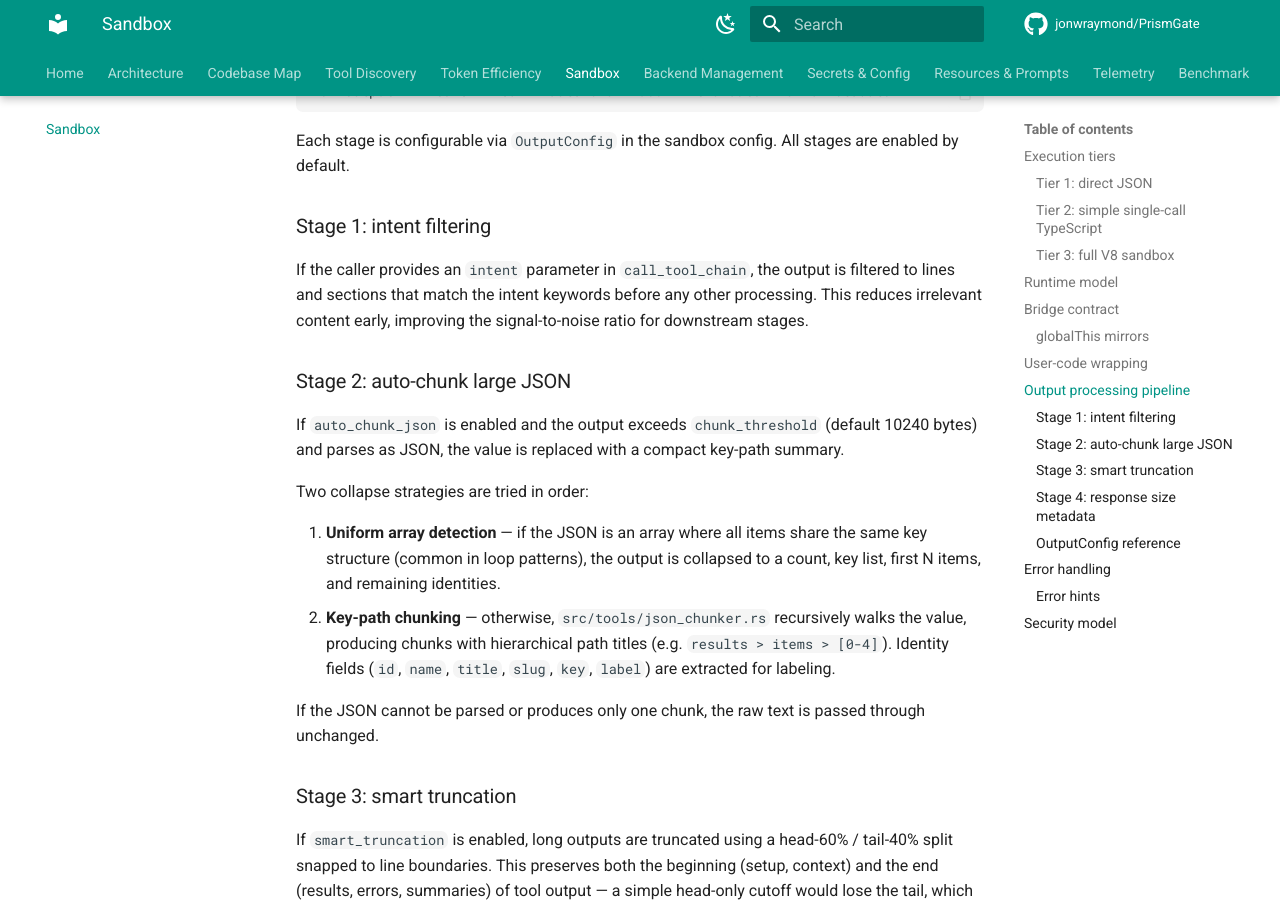
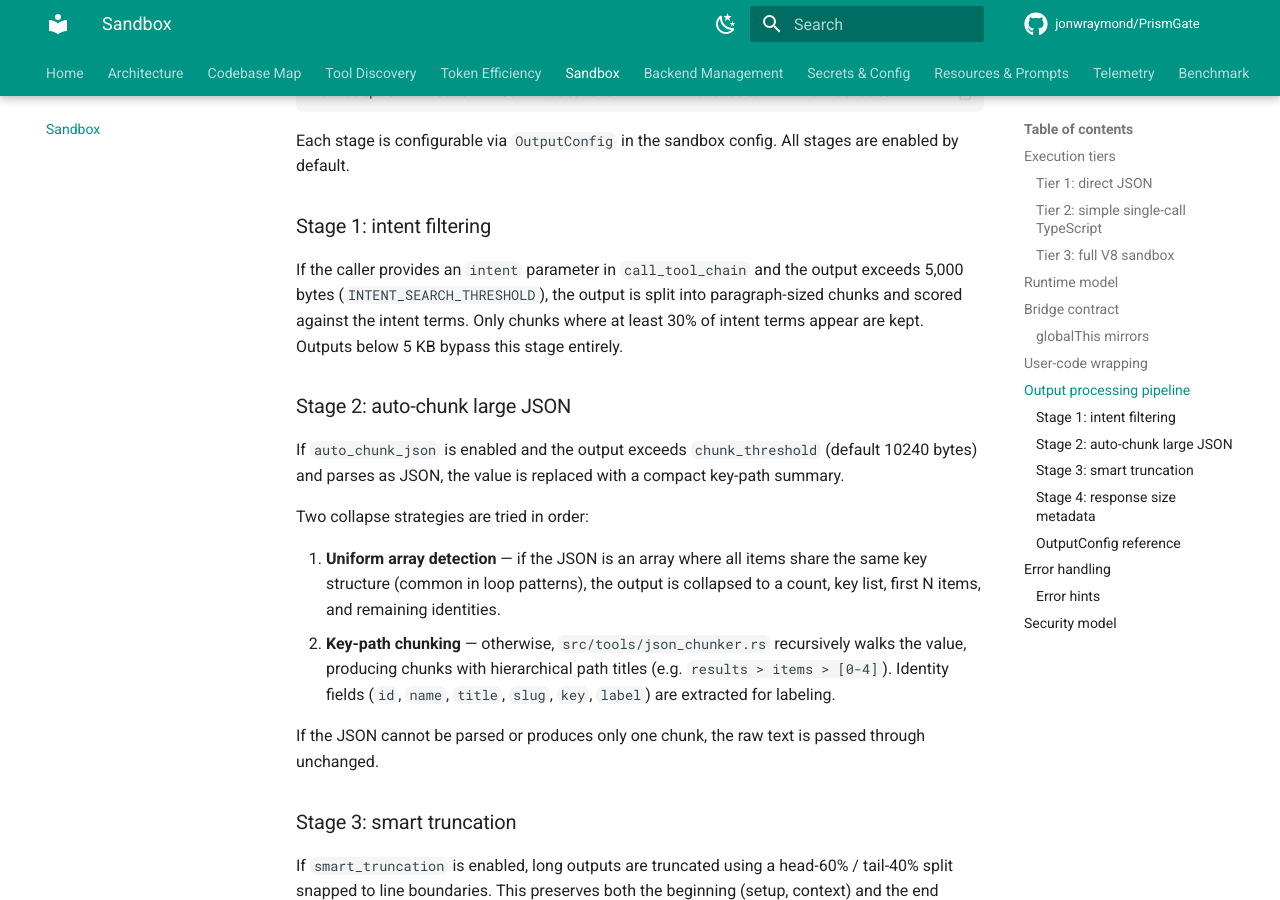
Before and after one commit to jonwraymond/PrismGate, an MkDocs documentation site: the page built from docs/sandbox.md, in a window 1280 px wide and 900 px high, scrolled down 3258 px. Built offline with MkDocs 1.6.1 and Material for MkDocs 9.7.7, drawn with Linux system fonts in a browser that asks for light colours; comment, search, counter and statistics services are not loaded.

Commit message:
docs: code-traced accuracy fixes from autoresearch audit
4 inaccuracies found and fixed by tracing actual source code:

1. sandbox.md: Added explicit 5KB threshold and 30% scoring rule
   for intent filtering (was vague "intent keywords")
2. tool-discovery.md + registry.rs: Corrected "stemmed token matches"
   to "exact token matches" — tokenize() does lowercase+split only,
   no Porter stemmer is implemented
3. CLAUDE.md: Added missing resources (call_tool_chain, guide/{topic})
4. resources-and-prompts.md: Added missing guide/{topic} template

```diff
--- a/docs/sandbox.md
+++ b/docs/sandbox.md
@@ -93,7 +93,7 @@ Each stage is configurable via `OutputConfig` in the sandbox config. All stages
 
 ### Stage 1: intent filtering
 
-If the caller provides an `intent` parameter in `call_tool_chain`, the output is filtered to lines and sections that match the intent keywords before any other processing. This reduces irrelevant content early, improving the signal-to-noise ratio for downstream stages.
+If the caller provides an `intent` parameter in `call_tool_chain` and the output exceeds 5,000 bytes (`INTENT_SEARCH_THRESHOLD`), the output is split into paragraph-sized chunks and scored against the intent terms. Only chunks where at least 30% of intent terms appear are kept. Outputs below 5 KB bypass this stage entirely.
 
 ### Stage 2: auto-chunk large JSON
 
```
Also changed, not shown: CLAUDE.md (+2 -0 lines), docs/resources-and-prompts.md (+1 -0 lines), docs/tool-discovery.md (+1 -1 lines), 1 other file.
